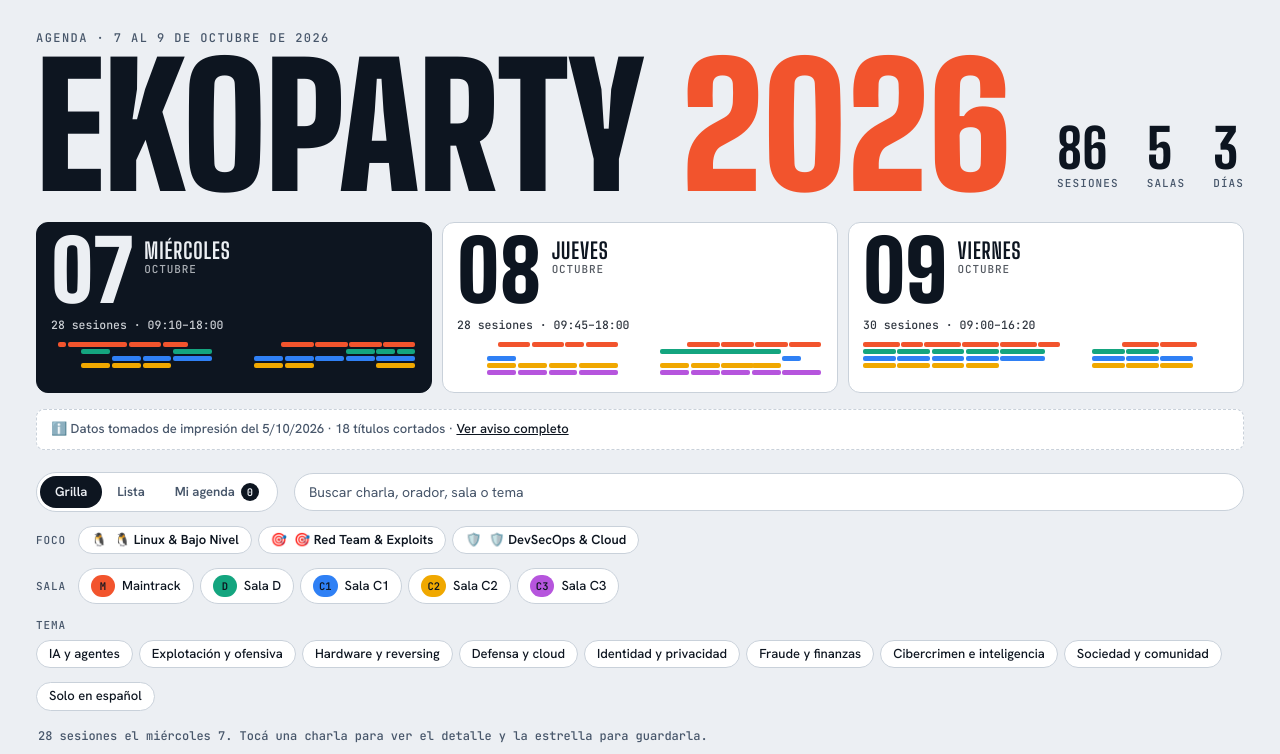
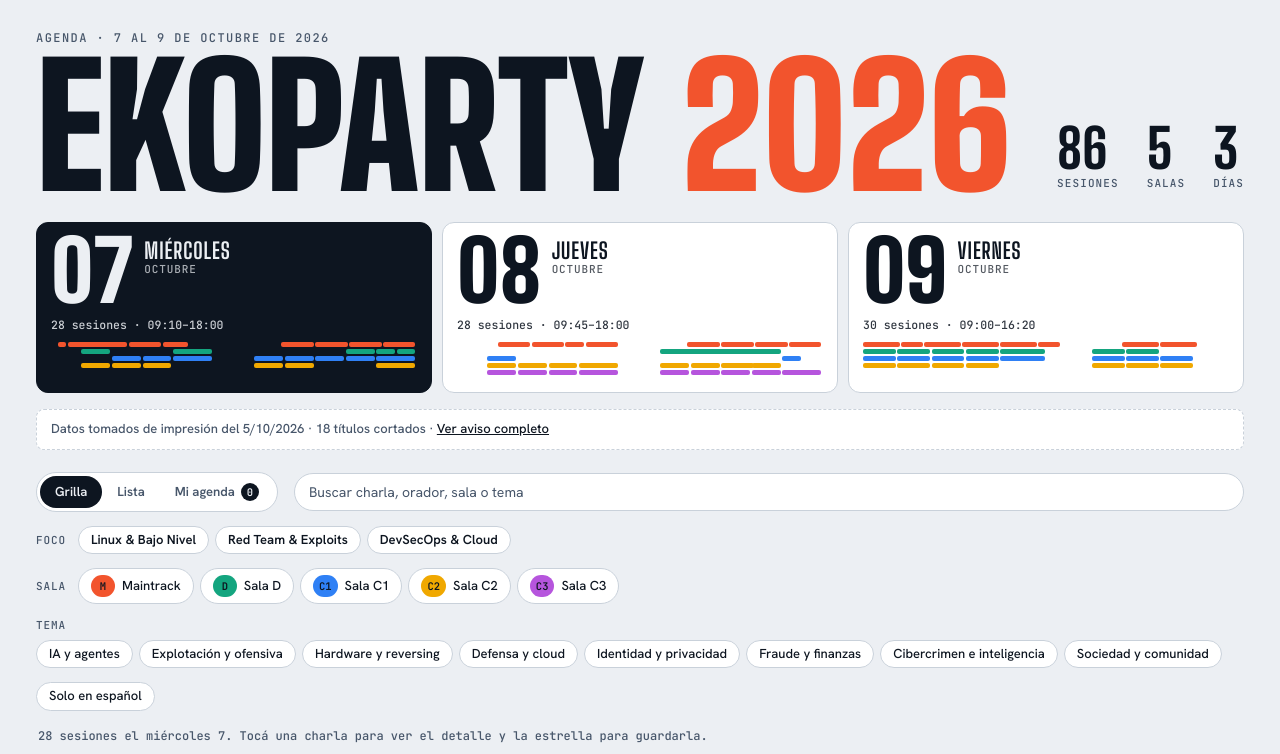
Before and after one commit to n1krov/ekoparty-calendar, a Svelte app: page / in a window 1280 px wide. Shown: the top 754 px of the page. Built offline with nearby package versions, Linux system fonts and the light colour scheme.

Commit message:
style: remover emojis en datos y componentes de UI

```diff
--- a/src/components/DetailSheet.svelte
+++ b/src/components/DetailSheet.svelte
@@ -154,7 +154,7 @@
           <dt>Foco</dt>
           <dd>
             {#each getSessionSpecialTracks(activeSession.id) as st}
-              <span class={`track-inline-badge track-${st.id}`}>{st.icon} {st.label}</span>
+              <span class={`track-inline-badge track-${st.id}`}>{st.label}</span>
             {/each}
           </dd>
         {/if}
--- a/src/components/FilterDrawer.svelte
+++ b/src/components/FilterDrawer.svelte
@@ -133,7 +133,6 @@
                 aria-pressed={$activeSpecialTrack === track.id}
                 on:click={() => toggleSpecialTrack(track.id)}
               >
-                <span>{track.icon}</span>
                 {track.label}
               </button>
             {/each}
--- a/src/components/ListView.svelte
+++ b/src/components/ListView.svelte
@@ -147,7 +147,7 @@
                 {#if s.tags.length || specialTracks.length}
                   <ul class="tp">
                     {#each specialTracks as st}
-                      <li class={`track-pill pill-${st.id}`}>{st.icon} {st.badge}</li>
+                      <li class={`track-pill pill-${st.id}`}>{st.badge}</li>
                     {/each}
                     {#each s.tags as tag}
                       <li>{TOPICS[tag]}</li>
--- a/src/components/Note.svelte
+++ b/src/components/Note.svelte
@@ -7,7 +7,7 @@
 
 <details class="note" id="note">
   <summary class="note-summary">
-    ℹ️ Datos tomados de impresión del 5/10/2026 · {cutCount} títulos cortados · <span class="note-more">Ver aviso completo</span>
+    Datos tomados de impresión del 5/10/2026 · {cutCount} títulos cortados · <span class="note-more">Ver aviso completo</span>
   </summary>
   <p class="note-full">
     En {cutCount} sesiones el título aparece cortado en la impresión original (marcadas con …), varias no mostraban orador, y el viernes puede haber más salas a la derecha de Sala C2. Confirmá horarios y detalles en el <a href={SITE} target="_blank" rel="noopener">sitio oficial de Ekoparty</a>.
--- a/src/components/Toolbar.svelte
+++ b/src/components/Toolbar.svelte
@@ -122,7 +122,6 @@
               on:click={() => toggleSpecialTrack(track.id)}
               title={track.description}
             >
-              <span>{track.icon}</span>
               {track.label}
             </button>
           {/each}
--- a/src/data/special-tracks.ts
+++ b/src/data/special-tracks.ts
@@ -5,7 +5,6 @@
   label: string;
   shortLabel: string;
   badge: string;
-  icon: string;
   accentColor: string;
   description: string;
   sessionIds: Set<string>;
@@ -14,10 +13,9 @@
 export const SPECIAL_TRACKS: Record<SpecialTrackId, SpecialTrackInfo> = {
   linux_lowlevel: {
     id: 'linux_lowlevel',
-    label: '🐧 Linux & Bajo Nivel',
+    label: 'Linux & Bajo Nivel',
     shortLabel: 'Linux / Kernel',
     badge: 'Linux / HW',
-    icon: '🐧',
     accentColor: '#14A57F',
     description: 'Kernel, syscalls, UEFI, reversing, hardware hacking y firmware.',
     sessionIds: new Set([
@@ -40,10 +38,9 @@
   },
   redteam_exploit: {
     id: 'redteam_exploit',
-    label: '🎯 Red Team & Exploits',
+    label: 'Red Team & Exploits',
     shortLabel: 'Red Team',
     badge: 'Red Team',
-    icon: '🎯',
     accentColor: '#F2542D',
     description: 'Exploit writing, weaponization, EDR bypass, Active Directory y ofensiva.',
     sessionIds: new Set([
@@ -69,10 +66,9 @@
   },
   devsecops_cloud: {
     id: 'devsecops_cloud',
-    label: '🛡️ DevSecOps & Cloud',
+    label: 'DevSecOps & Cloud',
     shortLabel: 'DevSecOps',
     badge: 'DevSecOps',
-    icon: '🛡️',
     accentColor: '#2F80F5',
     description: 'CI/CD pipelines, AppSec SDLC, AWS, Zero Trust y defensa cloud.',
     sessionIds: new Set([
```
Also changed, not shown: 1 other file (tests, documents, lock files or other folders).
